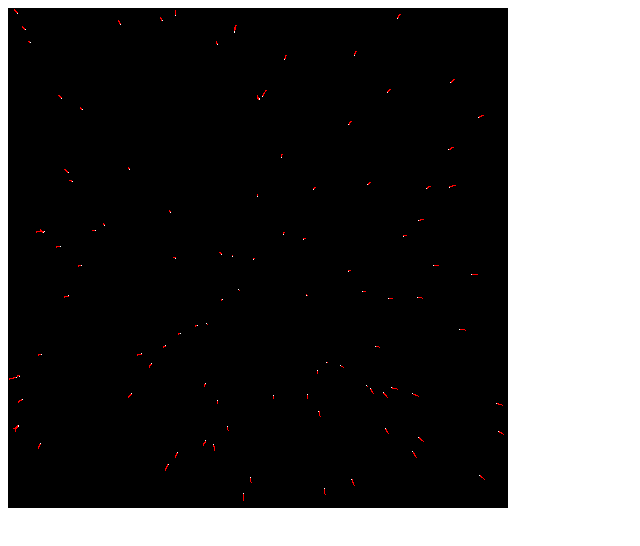
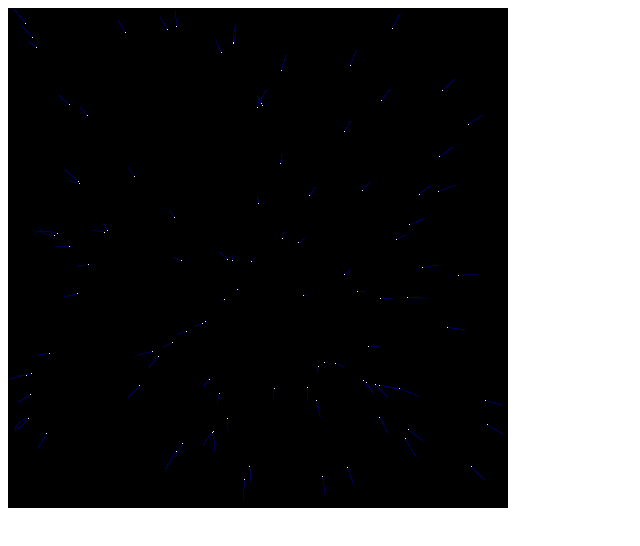
Before and after one commit to schmijos/havigravi, a plain HTML site: page index.html in a window 1280 px wide. Shown: the whole page, without its empty margins (0-640 px from the left). Drawn offline with Linux system fonts and the light colour scheme.

Commit message:
Trägheit

```diff
--- a/index.html
+++ b/index.html
@@ -27,7 +27,10 @@
         x: Math.floor((Math.random() * canvasWidth) + 1),
         y: Math.floor((Math.random() * canvasHeight) + 1),
         vx: 0,
-        vy: 0
+        vy: 0,
+        ax: 0,
+        ay: 0,
+        m: 100000000
       });
     }
 
@@ -39,9 +42,9 @@
         imageData.data[++index] = 255;  // blue
         imageData.data[++index] = 255;  // alpha
       } else {
-        imageData.data[index]   = 255;  // red
-        imageData.data[++index] = 0;  // green
-        imageData.data[++index] = 0;  // blue
+        imageData.data[index]   = 0;   // red
+        imageData.data[++index] = 0;    // green
+        imageData.data[++index] = 80;    // blue
         imageData.data[++index] = 255;  // alpha
       }
     }
@@ -52,10 +55,8 @@
       return Math.sqrt(Math.pow(dx, 2) + Math.pow(dy, 2));
     }
 
-    function updateVelocity(star, universe) {
+    function updateAcceleration(star, universe) {
       var G = 6.6726 * Math.pow(10, -11);
-      var m1 =  1000000000;
-
       var fx = 0;
       var fy = 0;
 
@@ -63,15 +64,19 @@
         var r = distance(star, other_star);
         if(r < 1) { return; };
 
-        var m2 =  1000000000;
-        var F = (G * m1 * m2) / Math.pow(r, 2)
+        var F = (G * star.m * other_star.m) / Math.pow(r, 2)
 
         fx += (other_star.x - star.x) * F;
         fy += (other_star.y - star.y) * F;
       });
 
-      star.vx = (2 * fx) / m1;
-      star.vy = (2 * fy) / m1;
+      star.ax = fx / star.m;
+      star.ay = fy / star.m;
+    }
+
+    function updateVelocity(star) {
+      star.vx += star.ax;
+      star.vy += star.ay;
     }
 
     function updatePosition(star) {
@@ -80,10 +85,11 @@
     }
 
     function tick(universe) {
-      universe.forEach(function(star) { setPixel(star.x, star.y, false); });
-      universe.forEach(function(star) { updateVelocity(star, universe);  });
-      universe.forEach(function(star) { updatePosition(star);            });
-      universe.forEach(function(star) { setPixel(star.x, star.y, true);  });
+      universe.forEach(function(star) { setPixel(star.x, star.y, false);    });
+      universe.forEach(function(star) { updateAcceleration(star, universe); });
+      universe.forEach(function(star) { updateVelocity(star);               });
+      universe.forEach(function(star) { updatePosition(star);               });
+      universe.forEach(function(star) { setPixel(star.x, star.y, true);     });
       ctx.putImageData(imageData, 0, 0);
     }
 
```
